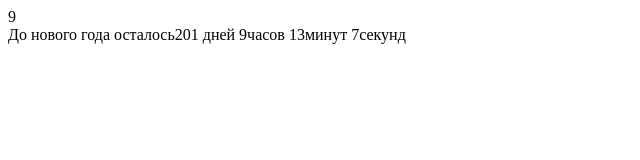
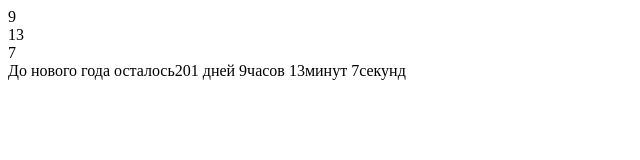
Before and after one commit to david228/TIMER_D, a plain HTML site: page index.html in a window 1280 px wide. Shown: the whole page, without its empty margins (0-640 px from the left). Drawn offline with Linux system fonts and the light colour scheme.

Commit message:
Create index.html

```diff
--- a/index.html
+++ b/index.html
@@ -20,6 +20,8 @@ function showDate(){
   console.log("До нового года осталось ", secondsToNewYear, " секунд")
  textNode.textContent = "До нового года осталось"   + daysToNewYear + " дней " + hoursToNewYear + "часов " + minutesToNewYear + "минут " + secondsToNewYear + "секунд ";
  document.getElementById("days").innerText = hoursToNewYear;
+ document.getElementById("minutes").innerText = minutesToNewYear;
+ document.getElementById("seconds").innerText = secondsToNewYear;
 }
 setInterval(showDate, 1000)
 </script>
```
